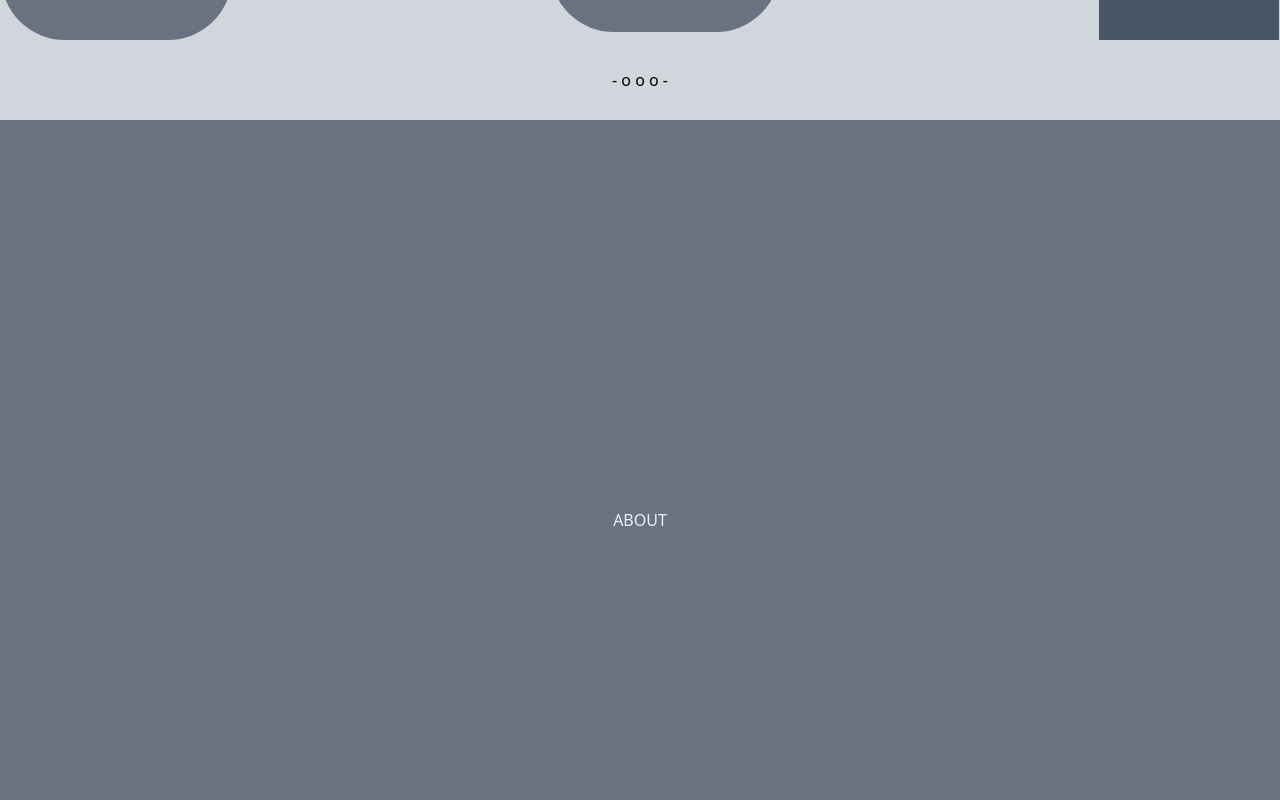
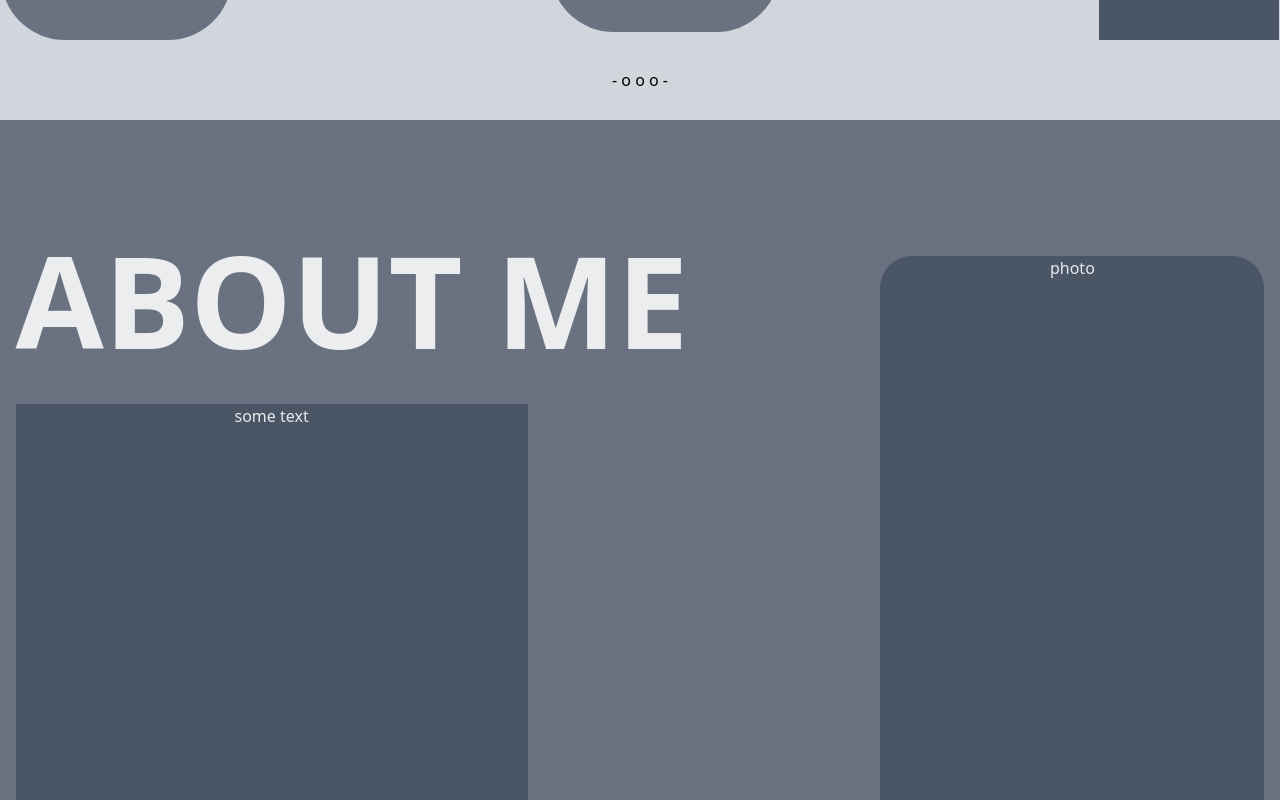
Before and after one commit to Keymor/3D-portfolio, a React (Vite) app: page / in a window 1280 px wide. Shown: the part 1480-2280 px from the top of the page. Built offline with nearby package versions, Linux system fonts and the light colour scheme.

Commit message:
add vercel

```diff
--- a/src/pagesComponent/about.tsx
+++ b/src/pagesComponent/about.tsx
@@ -1,7 +1,13 @@
 export default function About() {
     return (
-        <div className="w-screen h-screen bg-gray-500 flex">
-            <p className="m-auto">ABOUT</p>
+        <div className="w-screen h-screen bg-gray-500 flex flex-row relative gap-[15vw]">
+            <div className="flex flex-col gap-[5vh] ml-auto my-auto">
+                <h1 className="text-9xl font-bold">ABOUT ME</h1>
+                <p className="w-[40vw] h-100 bg-gray-600 text-center">some text</p>
+            </div>
+            <div className="flex mr-auto mt-auto mb-[3vh]">
+                <div className="w-[30vw] h-[80vh] bg-gray-600 rounded-4xl text-center">photo</div>
+            </div>
         </div>
     )
 }
--- a/src/pagesComponent/contact.tsx
+++ b/src/pagesComponent/contact.tsx
@@ -1,7 +1,14 @@
 export default function Contact() {
     return (
-        <div className="w-screen h-screen bg-gray-300 flex">
-            <p className="m-auto text-black">CONTACT</p>
+        <div className="w-screen h-screen bg-red-400 flex flex-col">
+            <div className="w-full h-33 bg-gray-300" />
+            <div className="flex my-auto">
+                <div className="flex flex-row y-auto gap-[6vw]">
+                    <div className="w-[9vw] h-[60vh] bg-gray-600 my-auto ml-25" />
+                    <div className="w-[40vw] h-[70vh] bg-gray-600 my-auto" />
+                </div>
+                <div className="w-[5vw] h-[30vh] bg-gray-600 ml-auto my-auto mr-[4vw]"></div>
+            </div>
         </div>
     )
 }
--- a/src/pagesComponent/home.tsx
+++ b/src/pagesComponent/home.tsx
@@ -2,6 +2,7 @@ export default function Home() {
     return (
         <div className="w-screen h-screen bg-gray-500 flex m-auto">
             <p className="m-auto">HOME</p>
+            <div className="mr-[2vw] my-auto text-7xl rotate-90">- o -</div>
         </div>
     )
 }
```
